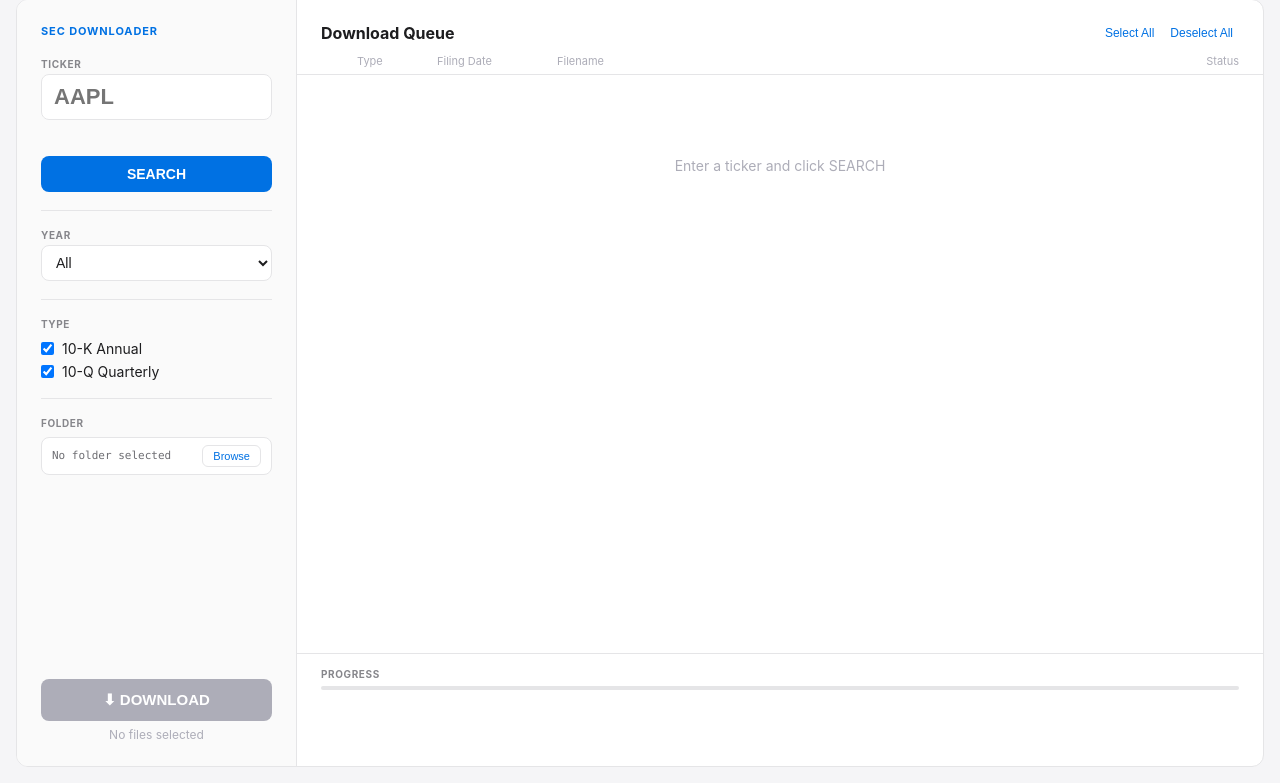
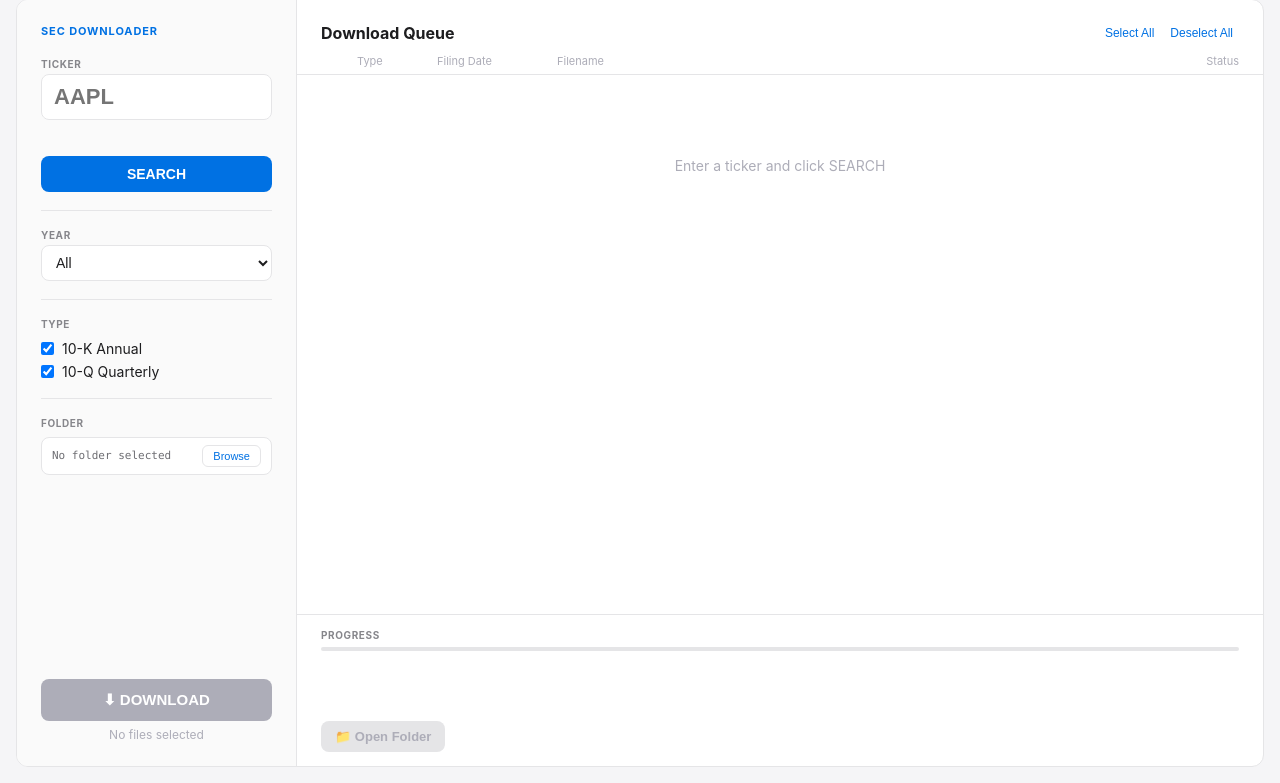
Before and after one commit to lee851104/SECfile, a Flask app: page / in a window 1280 px wide. Shown: the part 17-800 px from the top of the page. Run offline with Flask 3, Linux system fonts and the light colour scheme.

Commit message:
feat: restore Open Folder button, enabled after download completes

```diff
--- a/templates/index.html
+++ b/templates/index.html
@@ -393,6 +393,9 @@ select {
       </div>
       <div class="bar-bg"><div class="bar-fill" id="barFill"></div></div>
       <div class="log-area" id="logArea"></div>
+      <button class="btn-open-folder" id="btnOpenFolder" disabled>
+        📁 Open Folder
+      </button>
     </div>
   </div>
 
@@ -723,12 +726,33 @@ async function doDownload() {
         }
 
         log(`✓ All done — saved to "${dirHandle.name}/${ticker}"`, 'success');
+
+        // 啟用 Open Folder 按鈕
+        const openBtn = document.getElementById('btnOpenFolder');
+        openBtn.disabled = false;
+        openBtn.classList.add('ready');
     } catch (e) {
         log('✗ ' + e.message, 'error');
     } finally {
         document.getElementById('btnDownload').disabled = false;
     }
 }
+
+// Open Folder：用 File System Access API 在瀏覽器內顯示 ticker 子資料夾
+document.getElementById('btnOpenFolder').addEventListener('click', async () => {
+    if (!dirHandle) return;
+    try {
+        // 取得 ticker 子資料夾的 handle 並讓使用者在系統內開啟
+        const tickerDir = await dirHandle.getDirectoryHandle(ticker, { create: false });
+
+        // 瀏覽器無法直接呼叫 OS 開資料夾，改為用 showDirectoryPicker 導向
+        // 最佳替代方案：顯示明確的路徑提示
+        const msg = `Files saved to:\n📁 ${dirHandle.name} / ${ticker}\n\nTo open: go to the folder you selected (${dirHandle.name}) and look for the "${ticker}" subfolder.`;
+        alert(msg);
+    } catch (e) {
+        log('✗ Could not open folder: ' + e.message, 'error');
+    }
+});
 
 function setRowStat(accNum, text, cls) {
     filtered.forEach((f, i) => {
```
